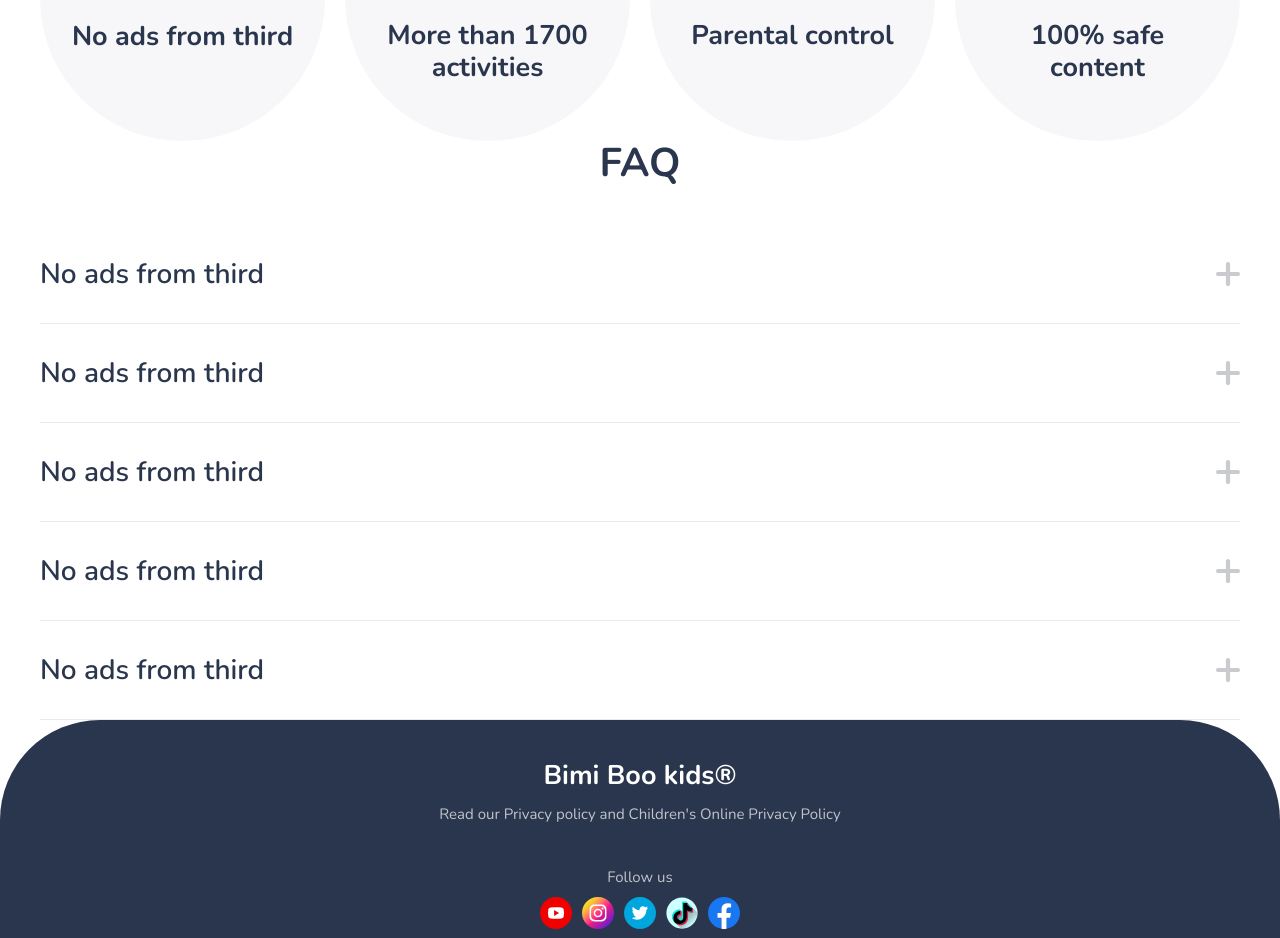
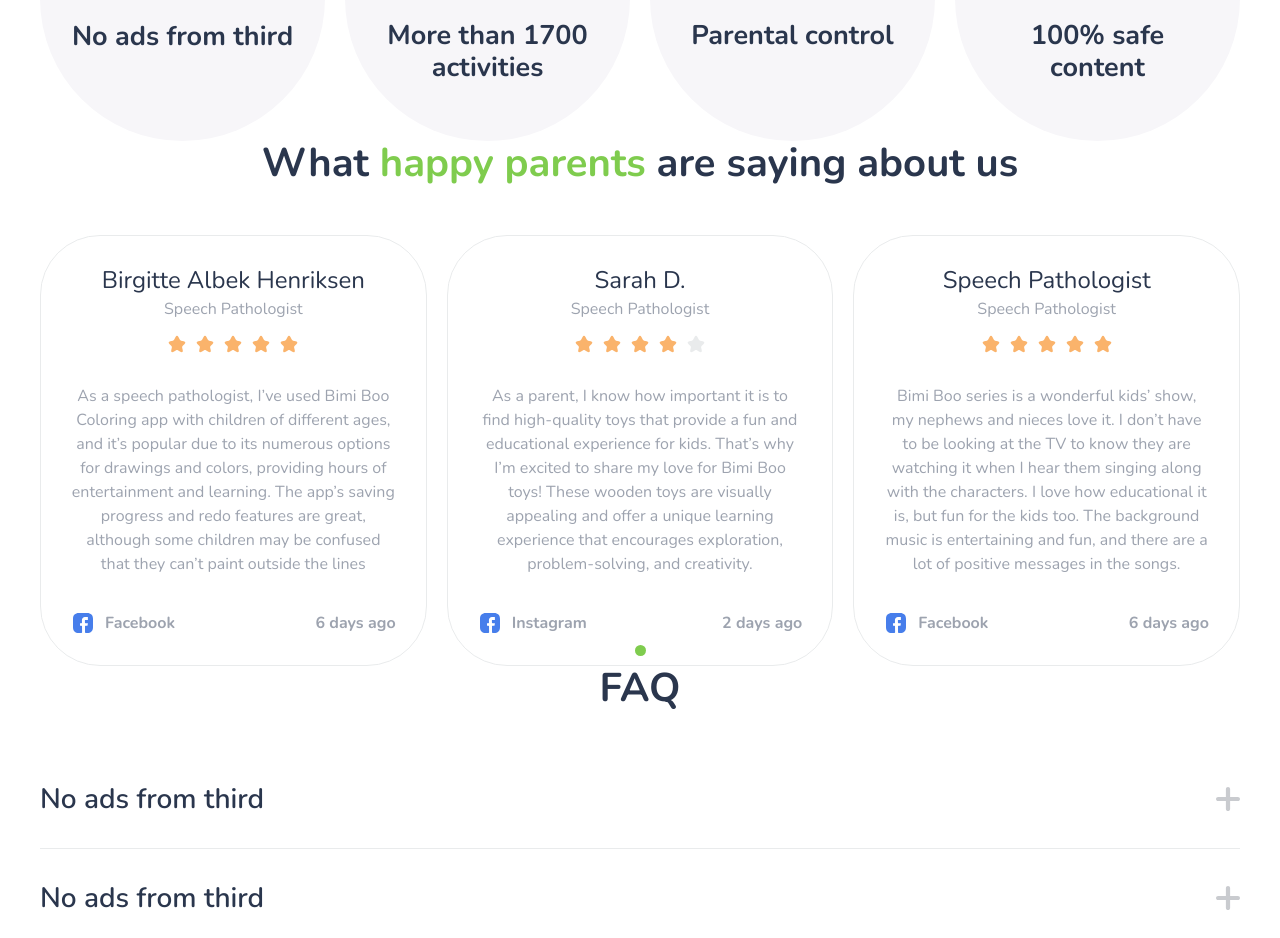
Before and after one commit to laumanovr/academyweb, a Vue app: page /#/ in a window 1280 px wide. Shown: the part 3560-4498 px from the top of the page. Built offline with nearby package versions, Linux system fonts and the light colour scheme.

Commit message:
made 'feedback'

```diff
--- a/package.json
+++ b/package.json
@@ -9,7 +9,9 @@
   },
   "dependencies": {
     "core-js": "^3.8.3",
+    "swiper": "5.4.2",
     "vue": "^2.6.14",
+    "vue-awesome-swiper": "4.1.1",
     "vue-router": "^3.5.1",
     "vuex": "^3.6.2"
   },
--- /dev/null
+++ b/src/components/FeedbackCard.vue
@@ -0,0 +1,128 @@
+<template>
+  <div class="feedback-card">
+    <div class="feedback-card__name">{{ name }}</div>
+    <div class="feedback-card__character">{{ character }}</div>
+    <ProductRating :count="raiting" class="feedback-card__raiting" />
+    <div class="feedback-card__text">{{ text }}</div>
+    <div class="feedback-card__bottom">
+      <div class="feedback-card__social">
+        <img
+          src="@/assets/img/icons/facebook.svg"
+          alt="facebook"
+          class="feedback-card__social-icon"
+        />
+        <div class="feedback-card__social-name">{{ social }}</div>
+      </div>
+      <div class="feedback-card__time">{{ time }} days ago</div>
+    </div>
+  </div>
+</template>
+
+<script>
+import ProductRating from "@/components/ProductRating.vue";
+
+export default {
+  name: "FeedbackCard",
+  components: {
+    ProductRating,
+  },
+  props: {
+    name: {
+      type: String,
+      required: true,
+    },
+    character: {
+      type: String,
+      required: true,
+    },
+    raiting: {
+      type: Number,
+      default: 0,
+    },
+    text: {
+      type: String,
+      required: true,
+    },
+    social: {
+      type: String,
+      required: true,
+    },
+    time: {
+      type: [String, Number],
+      required: true,
+    },
+  },
+};
+</script>
+
+<style lang="scss" scoped>
+.feedback-card {
+  max-width: 386.67px;
+  padding: 30px;
+  background: #ffffff;
+  border: 1px solid #e9ebec;
+  border-radius: 60px;
+  text-align: center;
+  &__name {
+    margin-bottom: 5px;
+    font-weight: 500;
+    font-size: 24px;
+    line-height: 29px;
+    color: #2a364d;
+  }
+  &__character {
+    margin-bottom: 15px;
+    font-weight: 400;
+    font-size: 16px;
+    line-height: 19px;
+    color: #9da3af;
+  }
+  &__raiting {
+    margin: 0 auto 30px;
+  }
+  &__text {
+    height: 192px;
+    overflow: hidden;
+    margin-bottom: 35px;
+    font-weight: 400;
+    font-size: 16px;
+    line-height: 150%;
+    color: #9da3af;
+  }
+  &__bottom {
+    display: flex;
+    align-items: center;
+    justify-content: space-between;
+  }
+  &__social {
+    display: flex;
+    align-items: center;
+  }
+  &__social-icon {
+    margin-right: 10px;
+  }
+  &__bottom {
+    font-weight: 400;
+    font-size: 16px;
+    line-height: 19px;
+    color: #9da3af;
+  }
+  @media #{$sm} {
+    max-width: 377.67px;
+    &__text {
+      height: 144px;
+    }
+  }
+  @media #{$xs} {
+    &__text {
+      height: 207px;
+      font-size: 15px;
+      line-height: 150%;
+    }
+    &__bottom {
+      font-size: 15px;
+      line-height: 20px;
+    }
+  }
+}
+</style>
--- /dev/null
+++ b/src/components/ProductRating.vue
@@ -0,0 +1,59 @@
+<template>
+  <div class="product-rating">
+    <div v-for="el in 5" :key="el" class="product-rating__el-wrap">
+      <div
+        :class="[
+          'product-rating__el',
+          {
+            'product-rating__el_active': count >= el,
+          },
+        ]"
+      />
+    </div>
+  </div>
+</template>
+
+<script>
+export default {
+  name: "ProductRating",
+  props: {
+    count: {
+      type: Number,
+      default: 0,
+    },
+  },
+};
+</script>
+
+<style lang="scss" scoped>
+.product-rating {
+  display: flex;
+  width: fit-content;
+  &__el-wrap {
+    flex-shrink: 0;
+    padding-right: 8px;
+    &:last-child {
+      padding-right: 0;
+    }
+  }
+  &__el {
+    width: 20px;
+    height: 20px;
+    -webkit-mask: url("~@/assets/img/icons/rating.svg") no-repeat 50% 50%;
+    mask: url("~@/assets/img/icons/rating.svg") no-repeat 50% 50%;
+    background-color: #e9ebec;
+    flex-shrink: 0;
+    box-sizing: content-box;
+    &_active {
+      -webkit-mask: url("~@/assets/img/icons/rating.svg") no-repeat 50% 50%;
+      mask: url("~@/assets/img/icons/rating.svg") no-repeat 50% 50%;
+      background-color: #fab36b;
+    }
+  }
+  @media (max-width: 800px) {
+    &__el-wrap:last-child {
+      padding-right: 0;
+    }
+  }
+}
+</style>
--- a/src/views/main/index.vue
+++ b/src/views/main/index.vue
@@ -284,6 +284,53 @@
         </div>
       </div>
     </section>
+    <section class="main-page__feedback">
+      <div class="container">
+        <h2 class="main-page__feedback-title">
+          What <span>happy parents</span> are saying about us
+        </h2>
+        <swiper
+          class="swiper main-page__feedback-items"
+          :options="swiperOption"
+          slides-per-view="auto"
+        >
+          <swiper-slide
+            ><FeedbackCard
+              class="main-page__feedback-item"
+              name="Birgitte Albek Henriksen"
+              character="Speech Pathologist"
+              :raiting="5"
+              text="As a speech pathologist, I’ve used Bimi Boo Coloring app with children of different ages, and it’s popular due to its numerous options for drawings and colors, providing hours of entertainment and learning. The app’s saving progress and redo features are great, although some children may be confused that they can’t paint outside the lines"
+              time="6"
+              social="Facebook"
+          /></swiper-slide>
+          <swiper-slide
+            ><FeedbackCard
+              class="main-page__feedback-item"
+              name="Sarah D."
+              character="Speech Pathologist"
+              :raiting="4"
+              text="As a parent, I know how important it is to find high-quality toys that provide a fun and educational experience for kids. That’s why I’m excited to share my love for Bimi Boo toys! These wooden toys are visually appealing and offer a unique learning experience that encourages exploration, problem-solving, and creativity."
+              time="2"
+              social="Instagram"
+          /></swiper-slide>
+          <swiper-slide
+            ><FeedbackCard
+              class="main-page__feedback-item"
+              name="Speech Pathologist"
+              character="Speech Pathologist"
+              :raiting="5"
+              text="Bimi Boo series is a wonderful kids’ show, my nephews and nieces love it. I don’t have to be looking at the TV to know they are watching it when I hear them singing along with the characters. I love how educational it is, but fun for the kids too. The background music is entertaining and fun, and there are a lot of positive messages in the songs. "
+              time="6"
+              social="Facebook"
+          /></swiper-slide>
+          <div
+            class="main-page__swiper-pagination swiper-pagination"
+            slot="pagination"
+          ></div>
+        </swiper>
+      </div>
+    </section>
     <section class="main-page__faq">
       <div class="container">
         <h2 class="main-page__faq-title">FAQ</h2>
@@ -387,16 +434,38 @@
 <script>
 import VButton from "@/components/VButton.vue";
 import VToggle from "@/components/VToggle.vue";
+import FeedbackCard from "@/components/FeedbackCard.vue";
+import { Swiper, SwiperSlide } from "vue-awesome-swiper";
+import "swiper/css/swiper.css";
 
 export default {
   components: {
     VButton,
     VToggle,
+    FeedbackCard,
+    Swiper,
+    SwiperSlide,
+  },
+  data() {
+    return {
+      swiperOption: {
+        slidesPerView: "auto",
+        spaceBetween: 20,
+        pagination: {
+          el: ".swiper-pagination",
+          clickable: true,
+          // bulletClass: "main-page__swiper-pagination",
+          bulletActiveClass: "main-page__swiper-pagination-item_active",
+          enabled: true,
+          // dynamicMainBullets: 2,
+        },
+      },
+    };
   },
 };
 </script>
 
-<style lang="scss" scoped>
+<style lang="scss">
 .main-page {
   &__header {
     overflow: hidden;
@@ -788,6 +857,42 @@ export default {
   &__why-academy-buttom {
     margin: 0 auto;
   }
+  &__feedback {
+    text-align: center;
+  }
+  &__feedback-title {
+    margin-bottom: 50px;
+    font-weight: 700;
+    font-size: 40px;
+    line-height: 110%;
+    color: $dark-blue;
+    span {
+      color: $lime-green;
+    }
+  }
+  &__feedback-items {
+    display: flex;
+    align-items: center;
+  }
+  &__feedback-item {
+    margin-right: 20px;
+    &:last-child {
+      margin-right: 0;
+    }
+  }
+  &__swiper-pagination {
+    display: flex;
+    align-items: center;
+    justify-content: center;
+  }
+  &__swiper-pagination-item {
+    &_active {
+      width: 11px;
+      height: 11px;
+      background: $lime-green;
+      opacity: 1;
+    }
+  }
   &__faq {
     text-align: center;
   }
@@ -1057,6 +1162,9 @@ export default {
     &__why-academy-title {
       font-size: 30px;
     }
+    &__header-title {
+      font-size: 30px;
+    }
     &__faq-title {
       font-size: 30px;
     }
@@ -1073,4 +1181,8 @@ export default {
 .fade-enter, .fade-leave-to /* .fade-leave-active до версии 2.1.8 */ {
   opacity: 0;
 }
+
+.swiper-slide {
+  max-width: 386.67px !important;
+}
 </style>
```
Also changed, not shown: src/assets/img/icons/facebook.svg (added), src/assets/img/icons/rating.svg (added).
